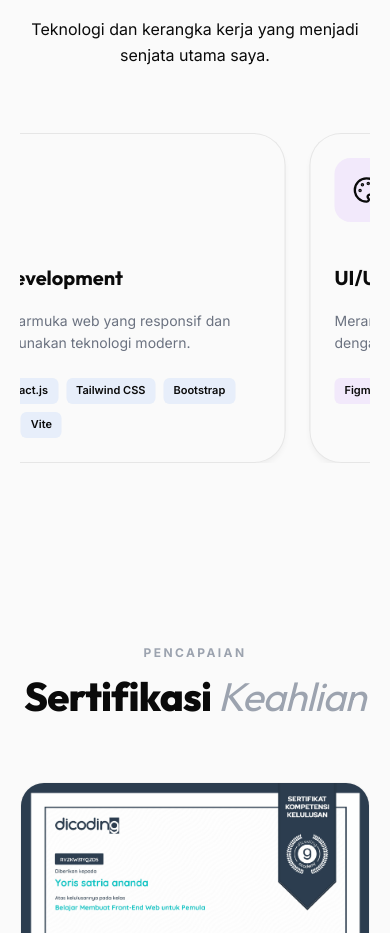
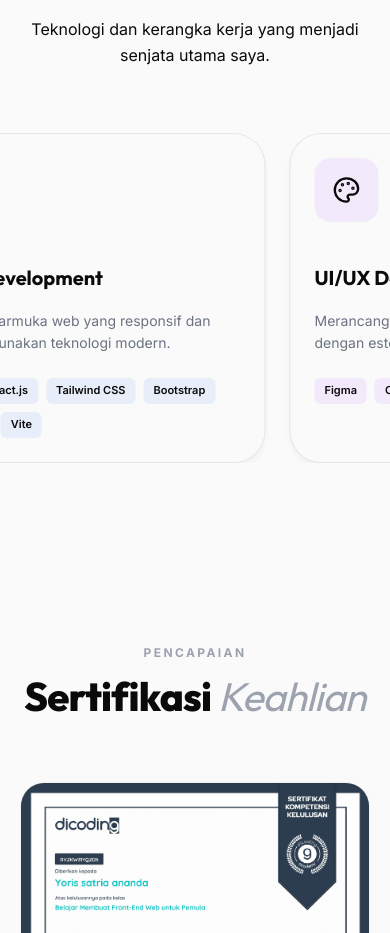
Before and after one commit to YorisSatriaAnanda/porto, a React (Vite) app: page / in a window 390 px wide. Shown: the part 1840-2773 px from the top of the page. Built offline with nearby package versions, Linux system fonts and the light colour scheme.

Commit message:
final fix mobile

```diff
--- a/src/components/Skills.jsx
+++ b/src/components/Skills.jsx
@@ -100,14 +100,21 @@ const Skills = () => {
           <p className="contact-subtitle">
             Teknologi dan kerangka kerja yang menjadi senjata utama saya.
           </p>
+        </motion.div>
+      </div>
 
-          <div
+      <motion.div
+        initial={{ opacity: 0 }}
+        whileInView={{ opacity: 1 }}
+        transition={{ duration: 0.8, delay: 0.2 }}
+        viewport={{ once: true }}
         className="marquee-wrapper"
         style={{
           border: 'none',
           background: 'transparent',
           marginTop: '64px',
           padding: '0',
+          width: '100%',
         }}
       >
         {/* Framer Motion Infinite Drag & Scroll Track */}
@@ -118,8 +125,10 @@ const Skills = () => {
               x,
               display: 'flex',
               gap: '24px',
+              paddingRight: '24px', // FIX: accounts for the trailing gap to make math perfect
               width: 'max-content',
-                  cursor: 'grab'
+              cursor: 'grab',
+              touchAction: 'pan-y' // FIX: prevents blocking page scroll on mobile
             }}
             drag="x"
             dragElastic={0}
@@ -162,9 +171,7 @@ const Skills = () => {
             ))}
           </motion.div>
         </div>
-          </div>
       </motion.div>
-      </div>
 
     </section>
   );
```
Lines whose indentation alone changed are shown as unchanged.
